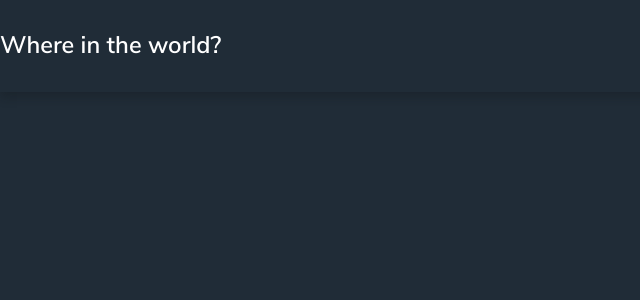
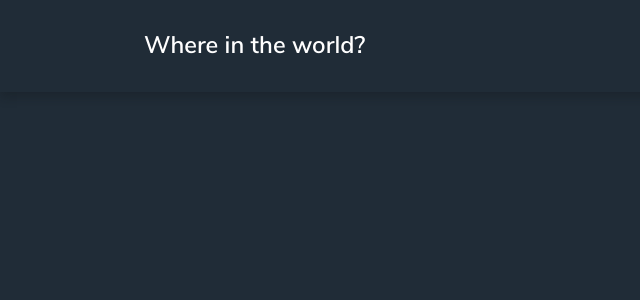
Before and after one commit to paulio84/countries-api, a Next.js app: page / in a window 1280 px wide. Shown: the top 300 px of the page, without its empty margins (0-640 px from the left). Built offline with nearby package versions, Linux system fonts and the light colour scheme.

Commit message:
Added Container div to BaseStyles

```diff
--- a/components/Header.jsx
+++ b/components/Header.jsx
@@ -1,5 +1,7 @@
 import Link from 'next/link';
 import styled from 'styled-components';
+
+import { Container } from '../styles/BaseStyles';
 
 const StyledHeader = styled.header`
   box-shadow: 0px 5px 10px rgba(17, 21, 23, 0.3);
@@ -18,15 +20,15 @@ const StyledHeader = styled.header`
 `;
 
 const Header = () => (
-  <>
-    <StyledHeader>
+  <StyledHeader>
+    <Container>
       <h1 className="header-link">
         <Link href="/">
           <a>Where in the world?</a>
         </Link>
       </h1>
-    </StyledHeader>
-  </>
+    </Container>
+  </StyledHeader>
 );
 
 export default Header;
--- a/styles/BaseStyles.js
+++ b/styles/BaseStyles.js
@@ -1,4 +1,4 @@
-import { createGlobalStyle, css } from 'styled-components';
+import styled, { createGlobalStyle, css } from 'styled-components';
 
 export default createGlobalStyle`
   :root {
@@ -32,3 +32,9 @@ export default createGlobalStyle`
     text-decoration: none;
   }
 `;
+
+export const Container = styled.div`
+  margin: 0 auto;
+  max-width: 1024px;
+  padding: 0 1em;
+`;
```
